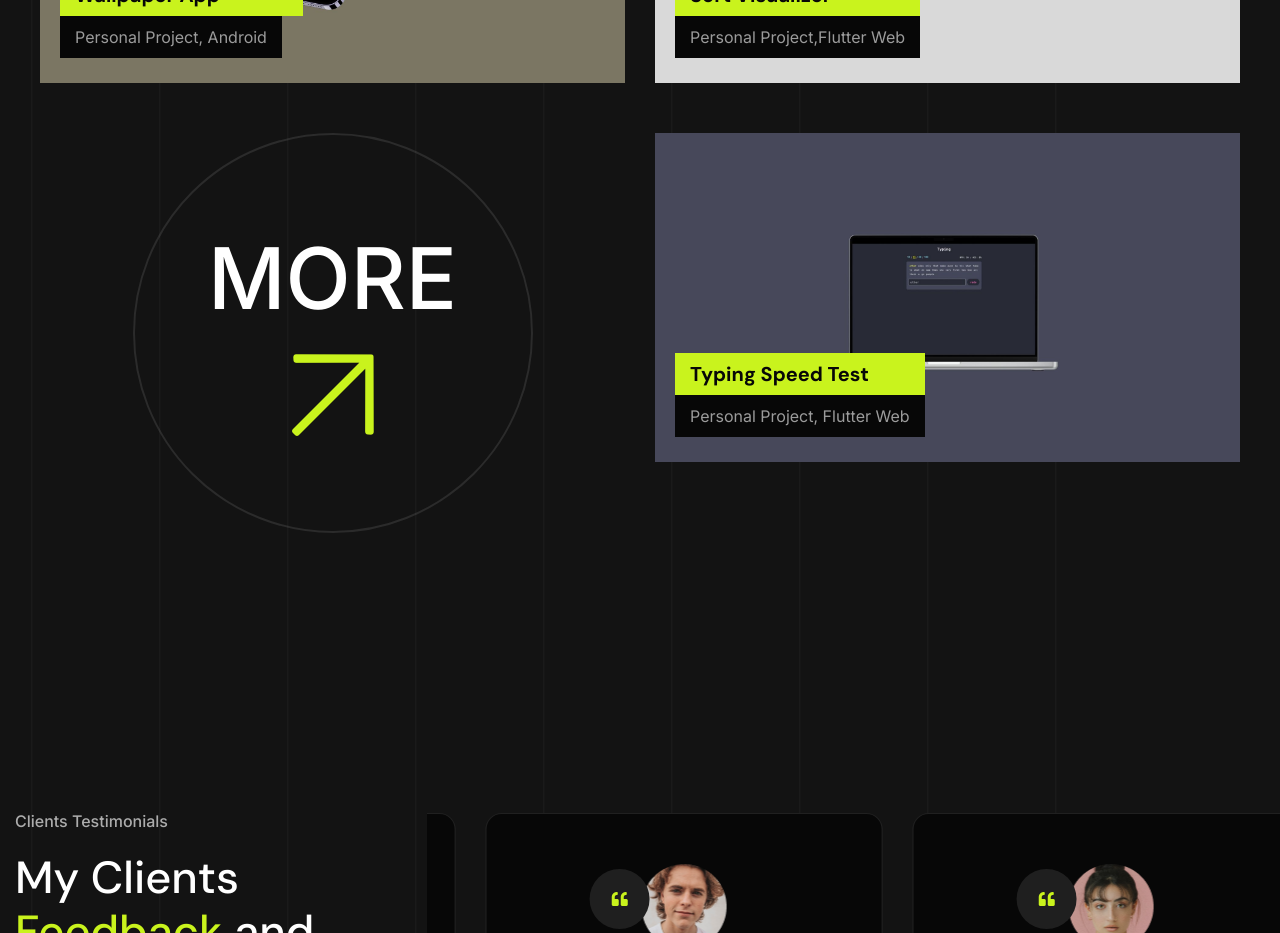
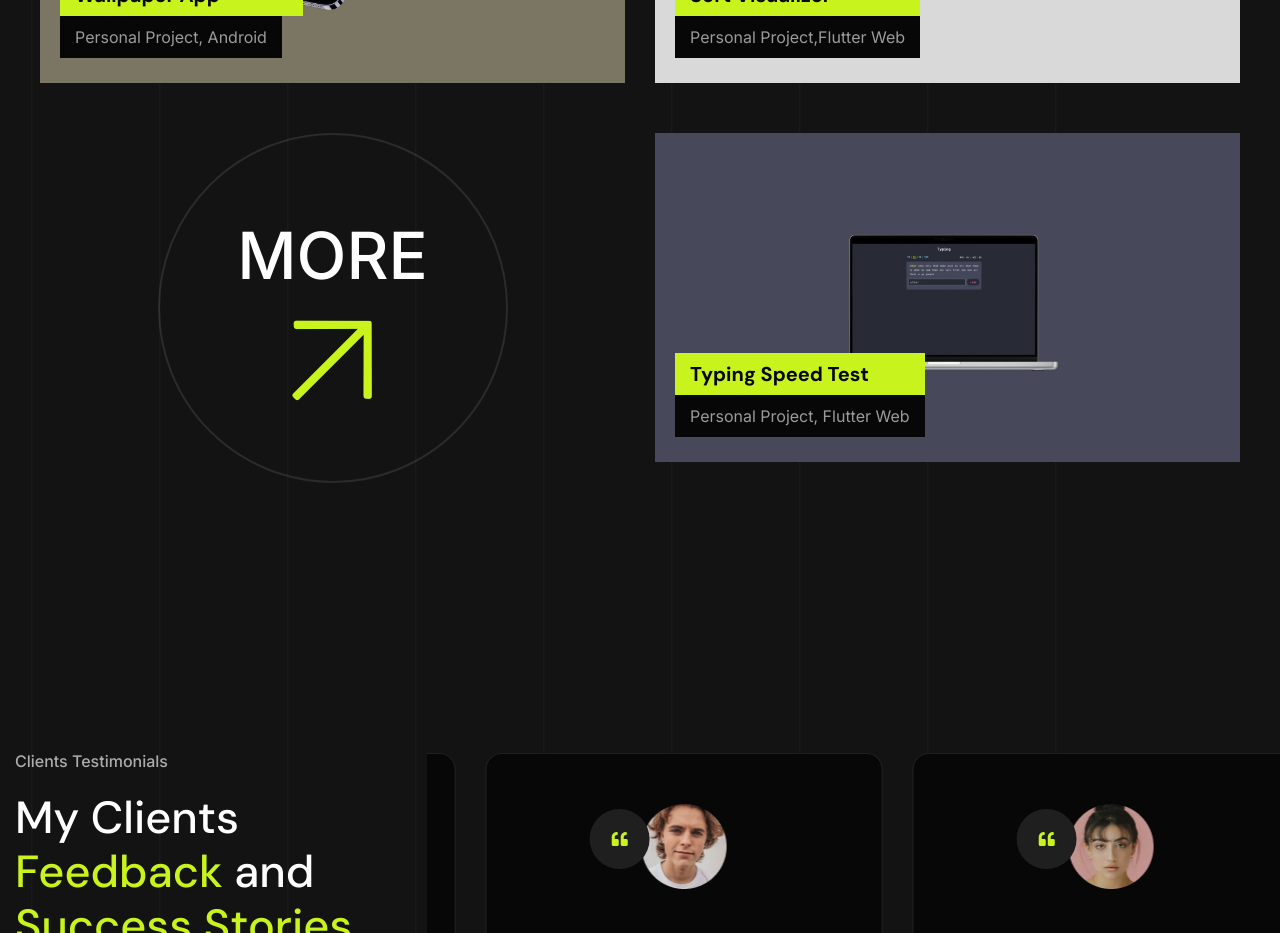
Before and after one commit to bijith-git/bijith-portfolio, a Next.js app: page / in a window 1280 px wide. Shown: the part 4620-5553 px from the top of the page. Built offline with nearby package versions, Linux system fonts and the light colour scheme.

Commit message:
button size changed

```diff
--- a/components/Projects.js
+++ b/components/Projects.js
@@ -307,11 +307,14 @@ export const Projects2 = () => {
             </div>
           </div>
           <div className="col-md-6 align-self-center">
-            <div className="project-details-btn mb-50">
+            <div className="project-details-btn mb-40">
               <Link legacyBehavior href="/projects-masonry">
                 <a className="more-btn wow zoomIn delay-0-2s">
                   <span>More</span>
-                  <i className="fal fa-arrow-up" />
+                  <i
+                    className="fal fa-arrow-up"
+                    style={{ fontSize: "124px" }}
+                  />
                 </a>
               </Link>
             </div>
```
Also changed, not shown: public/assets/css/style.css.
